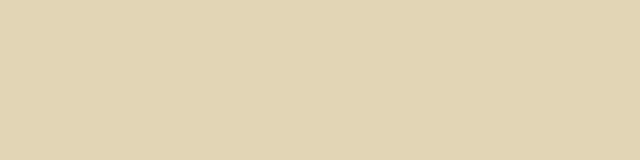
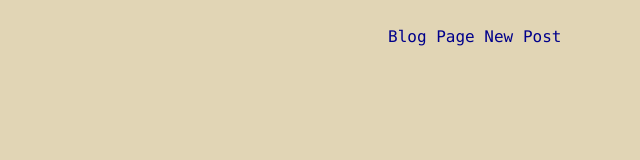
Before and after one commit to bellen01/Blogg-gruppuppgift, a plain HTML site: page blog-client-template/admin/index.html in a window 1280 px wide. Shown: the whole page, without its empty margins (640-1280 px from the left). Drawn offline with Linux system fonts and the light colour scheme.

Commit message:
Del 1 klar Table och Kolummn kvar

```diff
--- a/blog-client-template/admin/index.html
+++ b/blog-client-template/admin/index.html
@@ -6,6 +6,20 @@
     <link rel="stylesheet" href="css/style.css">
 </head>
 <body>
+    <br>
+    <div id="bloglink">
+        <a href="../index.html" id="bloglink">Blog Page</a>
+        <a href="create-post.html" id="createblogpost">New Post</a>
+
+    </div>
+    <br>
+    <table>
+
+
+
+    </table>
+
+
     <script src="js/manage-posts.js"></script>
 </body>
 </html>
```
